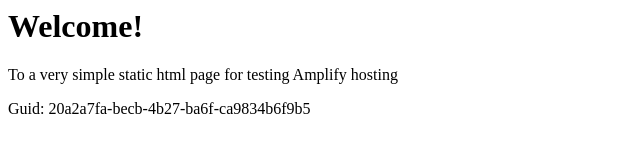
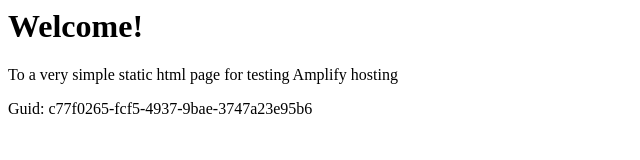
Before and after one commit to aws-aemilia-bah/Github-PR-Commit-Integration-Test-DoNotTouch-GitHubWebhookPushCanaryTest-v1-preprod-me-south-1, a website: page src/index.html in a window 1280 px wide. Shown: the full height of the page, 0-640 px from the left. Drawn offline with Linux system fonts and the light colour scheme.

Commit message:
commit from integ tests

```diff
--- a/src/index.html
+++ b/src/index.html
@@ -12,6 +12,6 @@
 <body>
     <h1>Welcome!</h1>
     <p>To a very simple static html page for testing Amplify hosting</p>
-    <p>Guid: 20a2a7fa-becb-4b27-ba6f-ca9834b6f9b5</p></body>
+    <p>Guid: c77f0265-fcf5-4937-9bae-3747a23e95b6</p></body>
 
 </html>
```
